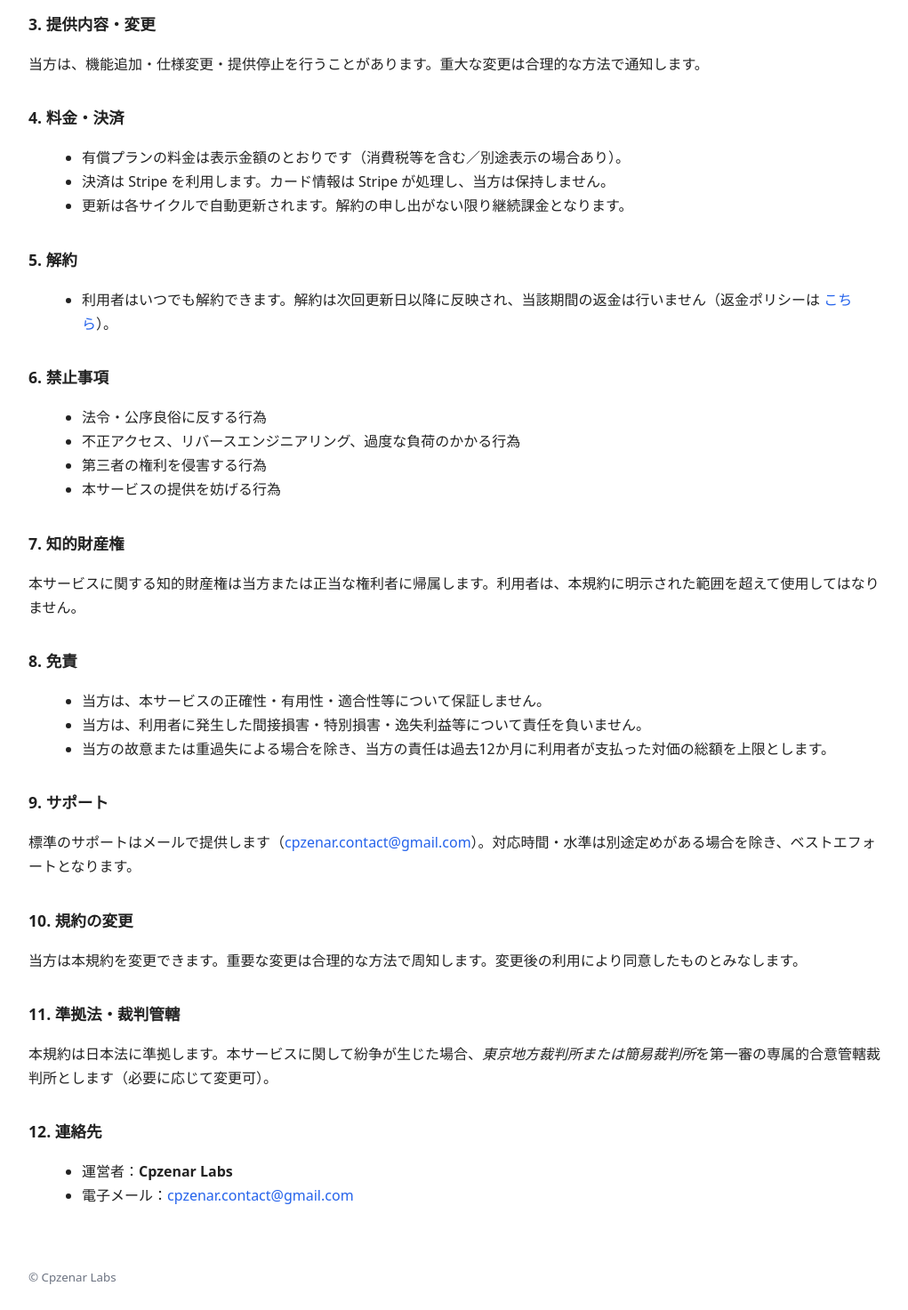
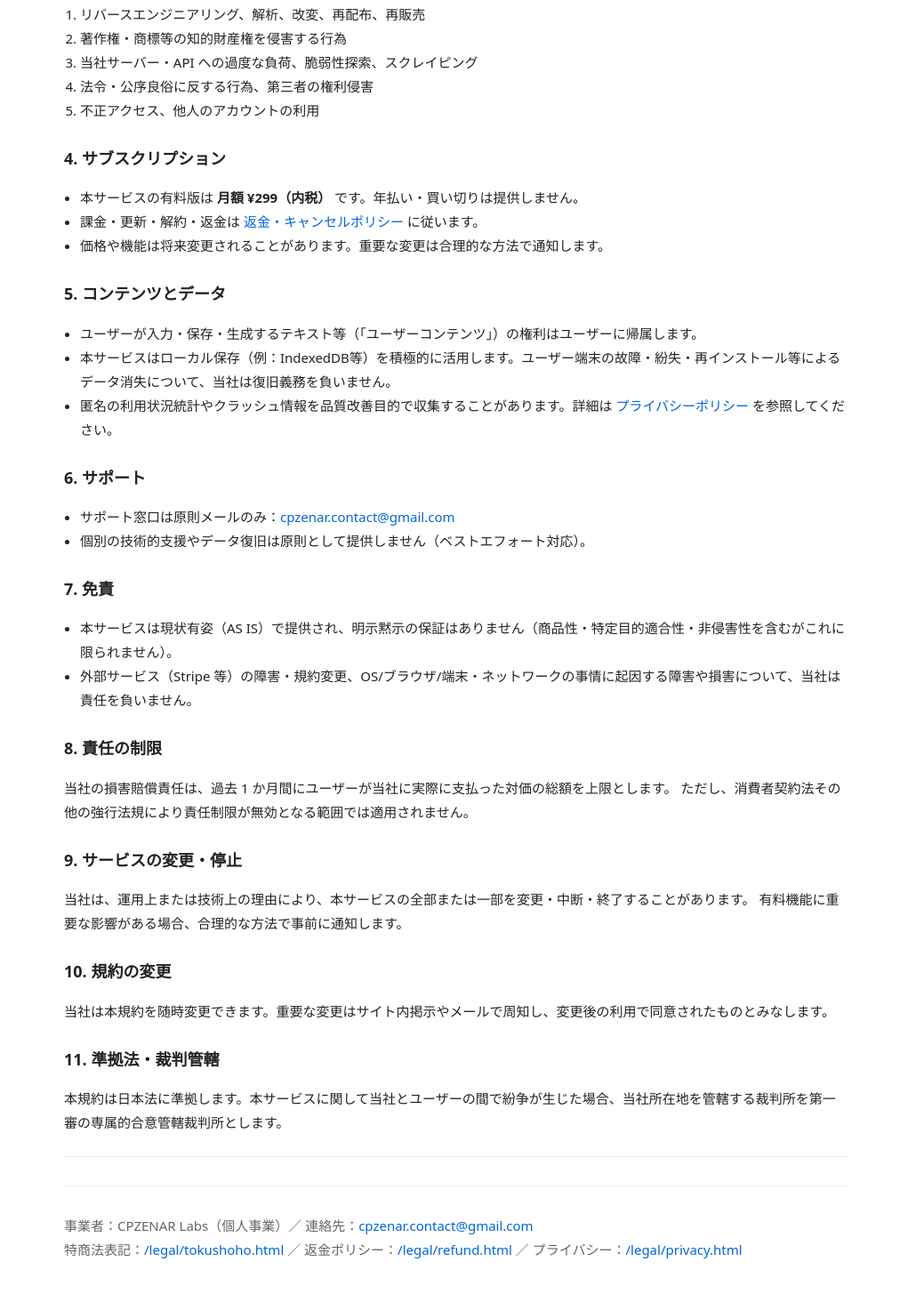
Before and after one commit to unngaiihito/cpzenar-lite, a plain HTML site: page legal/terms.html in a window 1280 px wide. Shown: the part 522-1995 px from the top of the page at 89% size, without its empty margins (128-1149 px from the left). Drawn offline with Linux system fonts and the light colour scheme.

Commit message:
Update terms.html

```diff
--- a/legal/terms.html
+++ b/legal/terms.html
@@ -1,95 +1,131 @@
 <!doctype html>
 <html lang="ja">
 <head>
-  <meta charset="utf-8" />
-  <meta name="viewport" content="width=device-width,initial-scale=1" />
-  <title>利用規約 | Cpzenar</title>
+<meta charset="utf-8">
+<meta name="viewport" content="width=device-width,initial-scale=1">
+<title>利用規約 | CPZENAR</title>
 <style>
-    :root{color-scheme:light dark}
-    body{font-family:system-ui,-apple-system,Segoe UI,Roboto,Helvetica,Arial,"Noto Sans JP","Hiragino Kaku Gothic ProN","Yu Gothic UI",Meiryo,sans-serif;line-height:1.7;margin:0;background:#fff;color:#222}
-    header,main,footer{max-width:960px;margin:auto;padding:24px}
-    header{border-bottom:1px solid #e5e7eb}
-    h1{font-size:1.5rem;margin:0}
-    h2{font-size:1.1rem;margin-top:2rem}
-    ul{margin-left:1.25rem}
-    a{color:#2563eb;text-decoration:none}
+body{font:15px/1.8 system-ui,-apple-system,"Segoe UI",Roboto,"Noto Sans JP",sans-serif;margin:0;color:#222}
+.wrap{max-width:880px;margin:0 auto;padding:24px 16px}
+h1{font-size:22px;margin:0 0 16px}
+h2{font-size:18px;margin:24px 0 8px}
+section{margin:18px 0}
+ul,ol{padding-left:1.2em}
+small,.muted{color:#666}
+a{color:#0366d6;text-decoration:none}
 a:hover{text-decoration:underline}
-    small{color:#6b7280}
+hr{border:none;border-top:1px solid #eee;margin:24px 0}
+footer{margin-top:32px;padding-top:16px;border-top:1px solid #eee;color:#666}
 </style>
 </head>
 <body>
-<header>
+<div class="wrap">
   <h1>利用規約</h1>
-  <small>最終更新日：2025-10-06</small>
-</header>
+  <p class="muted">最終更新日：2025-10-06</p>
 
-<main>
-  <p>この利用規約（以下「本規約」）は、<strong>Cpzenar Labs</strong>（以下「当方」）が提供するサービス「Cpzenar」（以下「本サービス」）の利用条件を定めるものです。利用者は本規約に同意の上、本サービスをご利用ください。</p>
+  <section>
+    <h2>1. 適用</h2>
+    <p>
+      本利用規約（以下「本規約」）は、CPZENAR Labs（以下「当社」）が提供するアプリケーションおよび関連ウェブサイト、API 等（総称して「本サービス」）の利用条件を定めるものです。
+      ユーザーは本規約に同意のうえ本サービスを利用するものとします。
+    </p>
+  </section>
 
-  <h2>1. 定義</h2>
+  <section>
+    <h2>2. アカウントと認証</h2>
     <ul>
-    <li>「利用者」：本サービスを利用するすべての者</li>
-    <li>「コンテンツ」：本サービス上で表示・配信される情報、ソフトウェア、データ等</li>
-    <li>「サブスクリプション」：有償プランによる継続利用契約</li>
+      <li>有料版の利用には、決済メールアドレスに紐づくサブスクリプションが必要です。</li>
+      <li>当社は、API により課金状態（有効/無効・プラン）を照合します。複数端末での利用可否は当社の裁量で制御します。</li>
+      <li>不正利用防止のため、アクセス制限・レート制限・一時停止等の措置を講じることがあります。</li>
     </ul>
+  </section>
 
-  <h2>2. アカウント</h2>
+  <section>
+    <h2>3. ライセンスと禁止行為</h2>
+    <p>当社はユーザーに対し、本サービスを本規約の範囲内で利用するための非独占的・譲渡不可・再許諾不可の使用権を付与します。以下の行為を禁止します。</p>
+    <ol>
+      <li>リバースエンジニアリング、解析、改変、再配布、再販売</li>
+      <li>著作権・商標等の知的財産権を侵害する行為</li>
+      <li>当社サーバー・API への過度な負荷、脆弱性探索、スクレイピング</li>
+      <li>法令・公序良俗に反する行為、第三者の権利侵害</li>
+      <li>不正アクセス、他人のアカウントの利用</li>
+    </ol>
+  </section>
+
+  <section>
+    <h2>4. サブスクリプション</h2>
     <ul>
-    <li>利用者は正確な情報を登録し、保持してください。</li>
-    <li>認証情報の管理は利用者の責任です。第三者に使用させてはなりません。</li>
+      <li>本サービスの有料版は <strong>月額 ¥299（内税）</strong> です。年払い・買い切りは提供しません。</li>
+      <li>課金・更新・解約・返金は <a href="/legal/refund.html">返金・キャンセルポリシー</a> に従います。</li>
+      <li>価格や機能は将来変更されることがあります。重要な変更は合理的な方法で通知します。</li>
     </ul>
+  </section>
 
-  <h2>3. 提供内容・変更</h2>
-  <p>当方は、機能追加・仕様変更・提供停止を行うことがあります。重大な変更は合理的な方法で通知します。</p>
+  <section>
+    <h2>5. コンテンツとデータ</h2>
+    <ul>
+      <li>ユーザーが入力・保存・生成するテキスト等（「ユーザーコンテンツ」）の権利はユーザーに帰属します。</li>
+      <li>本サービスはローカル保存（例：IndexedDB等）を積極的に活用します。ユーザー端末の故障・紛失・再インストール等によるデータ消失について、当社は復旧義務を負いません。</li>
+      <li>匿名の利用状況統計やクラッシュ情報を品質改善目的で収集することがあります。詳細は <a href="/legal/privacy.html">プライバシーポリシー</a> を参照してください。</li>
+    </ul>
+  </section>
 
-  <h2>4. 料金・決済</h2>
+  <section>
+    <h2>6. サポート</h2>
     <ul>
-    <li>有償プランの料金は表示金額のとおりです（消費税等を含む／別途表示の場合あり）。</li>
-    <li>決済は Stripe を利用します。カード情報は Stripe が処理し、当方は保持しません。</li>
-    <li>更新は各サイクルで自動更新されます。解約の申し出がない限り継続課金となります。</li>
+      <li>サポート窓口は原則メールのみ：<a href="mailto:cpzenar.contact@gmail.com">cpzenar.contact@gmail.com</a></li>
+      <li>個別の技術的支援やデータ復旧は原則として提供しません（ベストエフォート対応）。</li>
     </ul>
+  </section>
 
-  <h2>5. 解約</h2>
+  <section>
+    <h2>7. 免責</h2>
     <ul>
-    <li>利用者はいつでも解約できます。解約は次回更新日以降に反映され、当該期間の返金は行いません（返金ポリシーは <a href="/legal/refund.html">こちら</a>）。</li>
+      <li>本サービスは現状有姿（AS IS）で提供され、明示黙示の保証はありません（商品性・特定目的適合性・非侵害性を含むがこれに限られません）。</li>
+      <li>外部サービス（Stripe 等）の障害・規約変更、OS/ブラウザ/端末・ネットワークの事情に起因する障害や損害について、当社は責任を負いません。</li>
     </ul>
+  </section>
 
-  <h2>6. 禁止事項</h2>
-  <ul>
-    <li>法令・公序良俗に反する行為</li>
-    <li>不正アクセス、リバースエンジニアリング、過度な負荷のかかる行為</li>
-    <li>第三者の権利を侵害する行為</li>
-    <li>本サービスの提供を妨げる行為</li>
-  </ul>
+  <section>
+    <h2>8. 責任の制限</h2>
+    <p>
+      当社の損害賠償責任は、過去 1 か月間にユーザーが当社に実際に支払った対価の総額を上限とします。
+      ただし、消費者契約法その他の強行法規により責任制限が無効となる範囲では適用されません。
+    </p>
+  </section>
 
-  <h2>7. 知的財産権</h2>
-  <p>本サービスに関する知的財産権は当方または正当な権利者に帰属します。利用者は、本規約に明示された範囲を超えて使用してはなりません。</p>
+  <section>
+    <h2>9. サービスの変更・停止</h2>
+    <p>
+      当社は、運用上または技術上の理由により、本サービスの全部または一部を変更・中断・終了することがあります。
+      有料機能に重要な影響がある場合、合理的な方法で事前に通知します。
+    </p>
+  </section>
 
-  <h2>8. 免責</h2>
-  <ul>
-    <li>当方は、本サービスの正確性・有用性・適合性等について保証しません。</li>
-    <li>当方は、利用者に発生した間接損害・特別損害・逸失利益等について責任を負いません。</li>
-    <li>当方の故意または重過失による場合を除き、当方の責任は過去12か月に利用者が支払った対価の総額を上限とします。</li>
-  </ul>
+  <section>
+    <h2>10. 規約の変更</h2>
+    <p>
+      当社は本規約を随時変更できます。重要な変更はサイト内掲示やメールで周知し、変更後の利用で同意されたものとみなします。
+    </p>
+  </section>
 
-  <h2>9. サポート</h2>
-  <p>標準のサポートはメールで提供します（<a href="mailto:cpzenar.contact@gmail.com">cpzenar.contact@gmail.com</a>）。対応時間・水準は別途定めがある場合を除き、ベストエフォートとなります。</p>
+  <section>
+    <h2>11. 準拠法・裁判管轄</h2>
+    <p>
+      本規約は日本法に準拠します。本サービスに関して当社とユーザーの間で紛争が生じた場合、当社所在地を管轄する裁判所を第一審の専属的合意管轄裁判所とします。
+    </p>
+  </section>
 
-  <h2>10. 規約の変更</h2>
-  <p>当方は本規約を変更できます。重要な変更は合理的な方法で周知します。変更後の利用により同意したものとみなします。</p>
-
-  <h2>11. 準拠法・裁判管轄</h2>
-  <p>本規約は日本法に準拠します。本サービスに関して紛争が生じた場合、<em>東京地方裁判所または簡易裁判所</em>を第一審の専属的合意管轄裁判所とします（必要に応じて変更可）。</p>
-
-  <h2>12. 連絡先</h2>
-  <ul>
-    <li>運営者：<strong>Cpzenar Labs</strong></li>
-    <li>電子メール：<a href="mailto:cpzenar.contact@gmail.com">cpzenar.contact@gmail.com</a></li>
-  </ul>
-</main>
-
+  <hr>
   <footer>
-  <small>&copy; Cpzenar Labs</small>
+    <p>
+      事業者：CPZENAR Labs（個人事業）／
+      連絡先：<a href="mailto:cpzenar.contact@gmail.com">cpzenar.contact@gmail.com</a><br>
+      特商法表記：<a href="/legal/tokushoho.html">/legal/tokushoho.html</a> ／
+      返金ポリシー：<a href="/legal/refund.html">/legal/refund.html</a> ／
+      プライバシー：<a href="/legal/privacy.html">/legal/privacy.html</a>
+    </p>
   </footer>
+</div>
 </body>
 </html>
```
Lines whose indentation alone changed are shown as unchanged.
